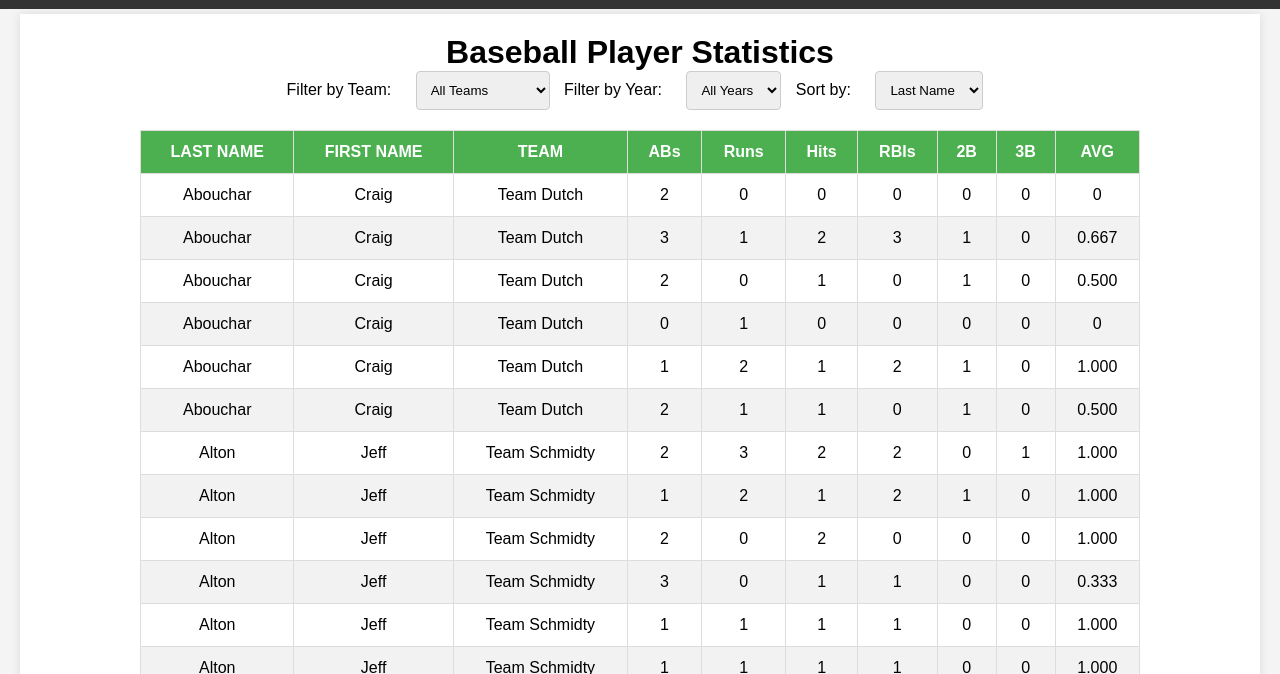
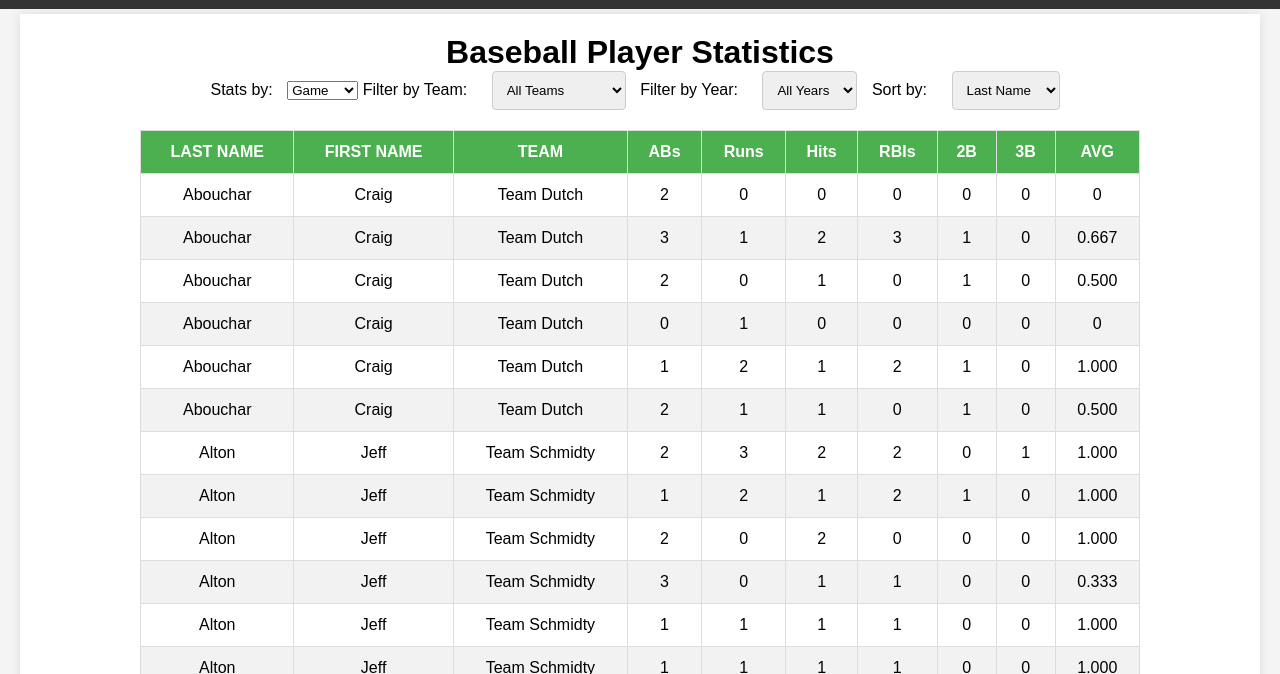
Before and after one commit to boosnidley/BaseballStatsTest, a plain HTML site: page index.html in a window 1280 px wide. Shown: the part 126-800 px from the top of the page. Drawn offline with nearby package versions, Linux system fonts and the light colour scheme.

Commit message:
new filter

```diff
--- a/index.html
+++ b/index.html
@@ -26,6 +26,13 @@
         <h1>Baseball Player Statistics</h1>
 
         <div class="controls">
+            <label for="term-filter">Stats by:</label>
+            <select id="term-filter">
+                <option value="">Game</option>
+                <option value="">Season</option>
+                <option value="">All-Time</option>
+            </select>
+
             <label for="team-filter">Filter by Team:</label>
             <select id="team-filter">
                 <option value="">All Teams</option>
```
